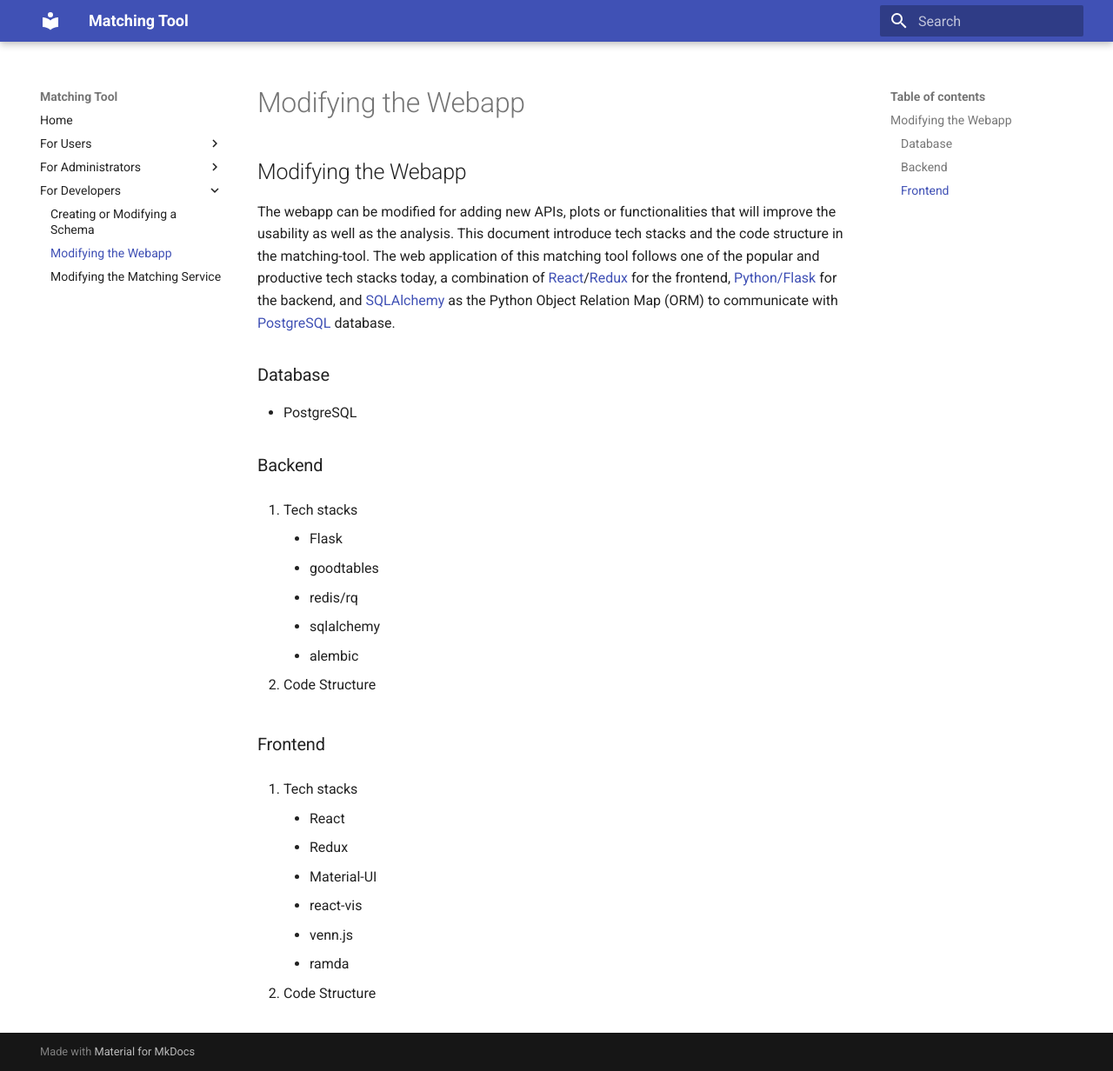
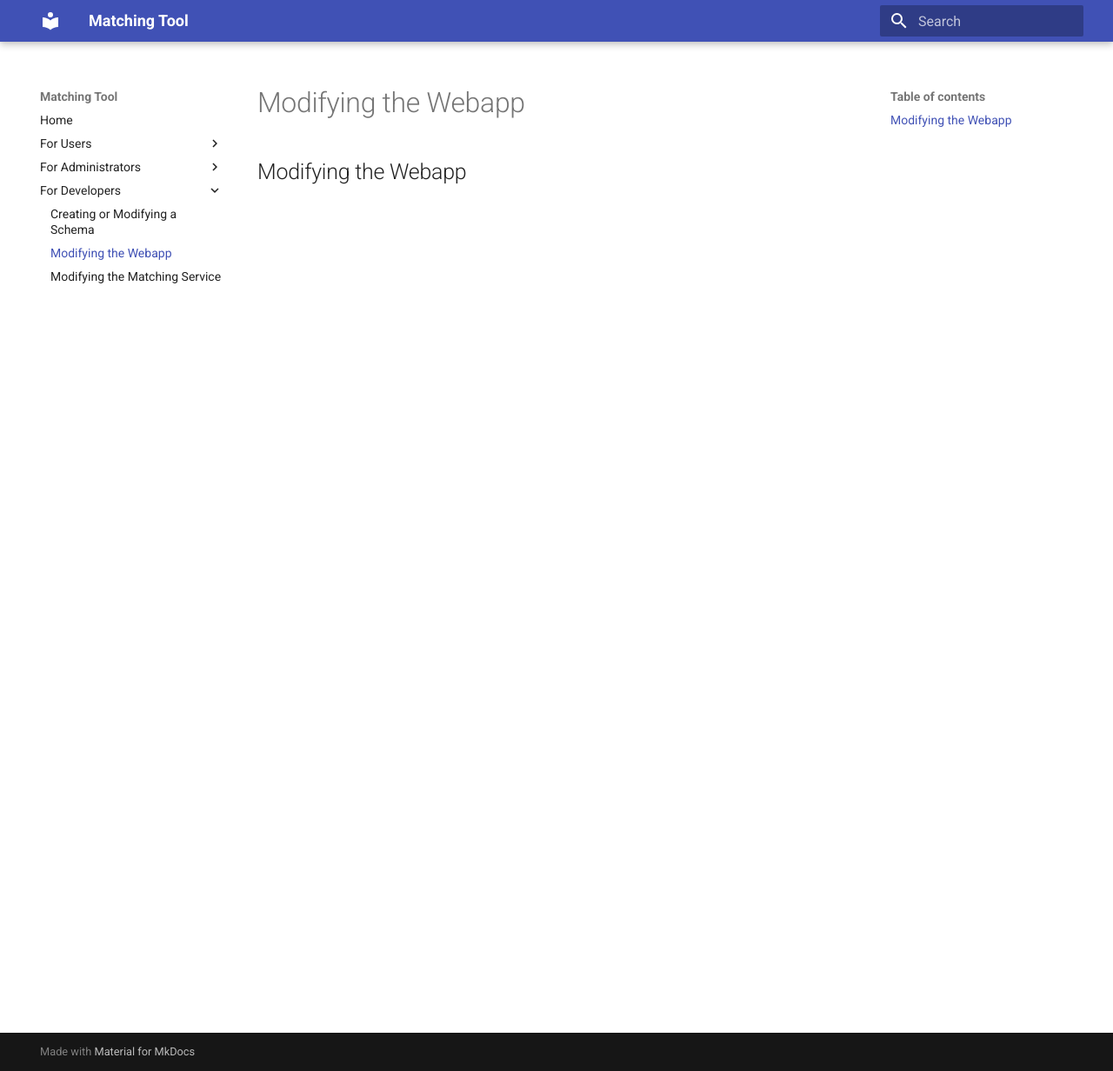
Before and after one commit to dssg/matching-tool, an MkDocs documentation site: the page built from docs/sources/dev/webapp.md, in a window 1280 px wide and 1232 px high. Shown: the whole window at 87% size. Built offline with MkDocs 1.6.1 and Material for MkDocs 9.7.7, drawn with Linux system fonts in a browser that asks for light colours; old or Windows-style settings are respelled for this version of MkDocs.

Commit message:
clean up

```diff
--- a/docs/sources/dev/webapp.md
+++ b/docs/sources/dev/webapp.md
@@ -1,32 +1 @@
 # Modifying the Webapp
-
-The webapp can be modified for adding new APIs, plots or functionalities that will improve the usability as well as
-the analysis. This document introduce tech stacks and the code structure in the matching-tool. The web application
-of this matching tool follows one of the popular and productive tech stacks today, a combination of [React](https://reactjs.org/)/[Redux](https://github.com/reduxjs/react-redux) for the frontend, [Python/Flask](http://flask.pocoo.org/) for the backend, and [SQLAlchemy](https://www.sqlalchemy.org/) as the Python Object Relation Map (ORM) to communicate with [PostgreSQL](https://www.postgresql.org/) database.
-
-## Database
-
-- PostgreSQL
-
-## Backend
-
-1. Tech stacks
-	- Flask
-	- goodtables
-	- redis/rq
-	- sqlalchemy
-	- alembic
-
-2. Code Structure
-
-## Frontend
-
-1. Tech stacks
-	- React
-	- Redux
-	- Material-UI
-	- react-vis
-	- venn.js
-	- ramda
-
-2. Code Structure
```
